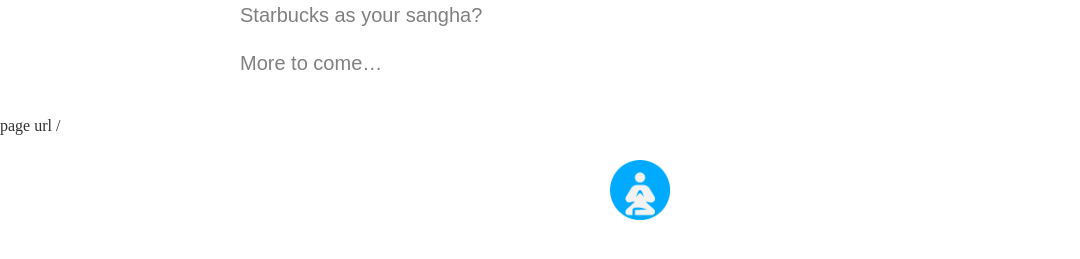
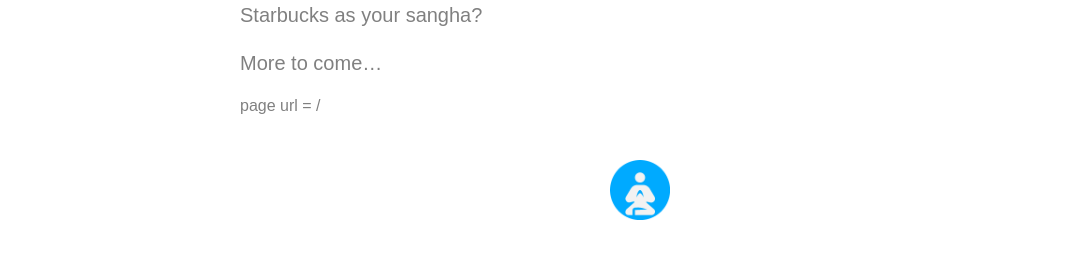
Before and after one commit to StarbucksSangha/StarbucksSangha, a Jekyll site: the page built from index.md, in a window 1280 px wide. Shown: the part 304-563 px from the top of the page, without its empty margins (0-1080 px from the left). Built offline with Jekyll 4.4.1, drawn with Linux system fonts in a browser that asks for light colours.

```diff
--- a/_layouts/default.html
+++ b/_layouts/default.html
@@ -17,9 +17,11 @@ published: true
 
 <div class="entry">{{ content }}</div>
 
+page url = {{ page.url }}
+
+
 </article>
 
-page url {{ page.url }}
 <center>
 {% if page.url == "/\//" %}
 <div style="float; margin-bottom:5px;"></div>
```
